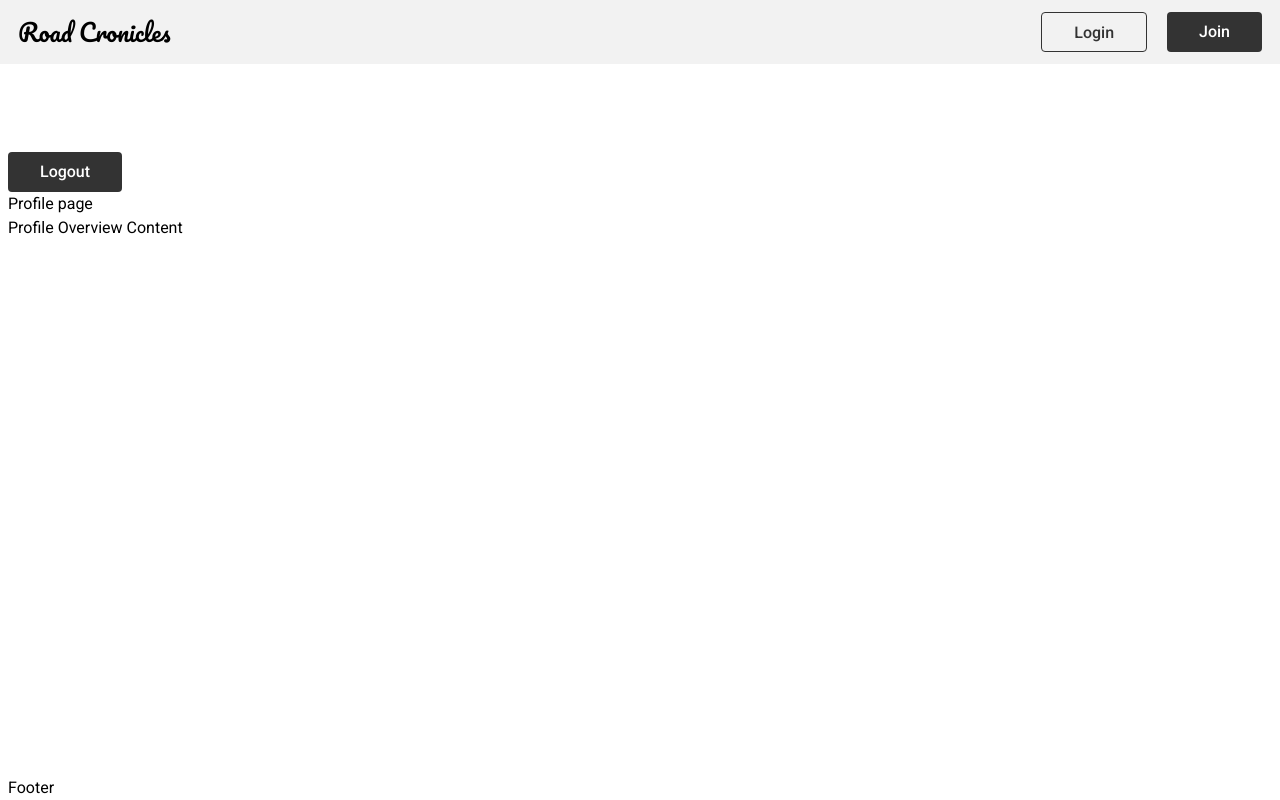
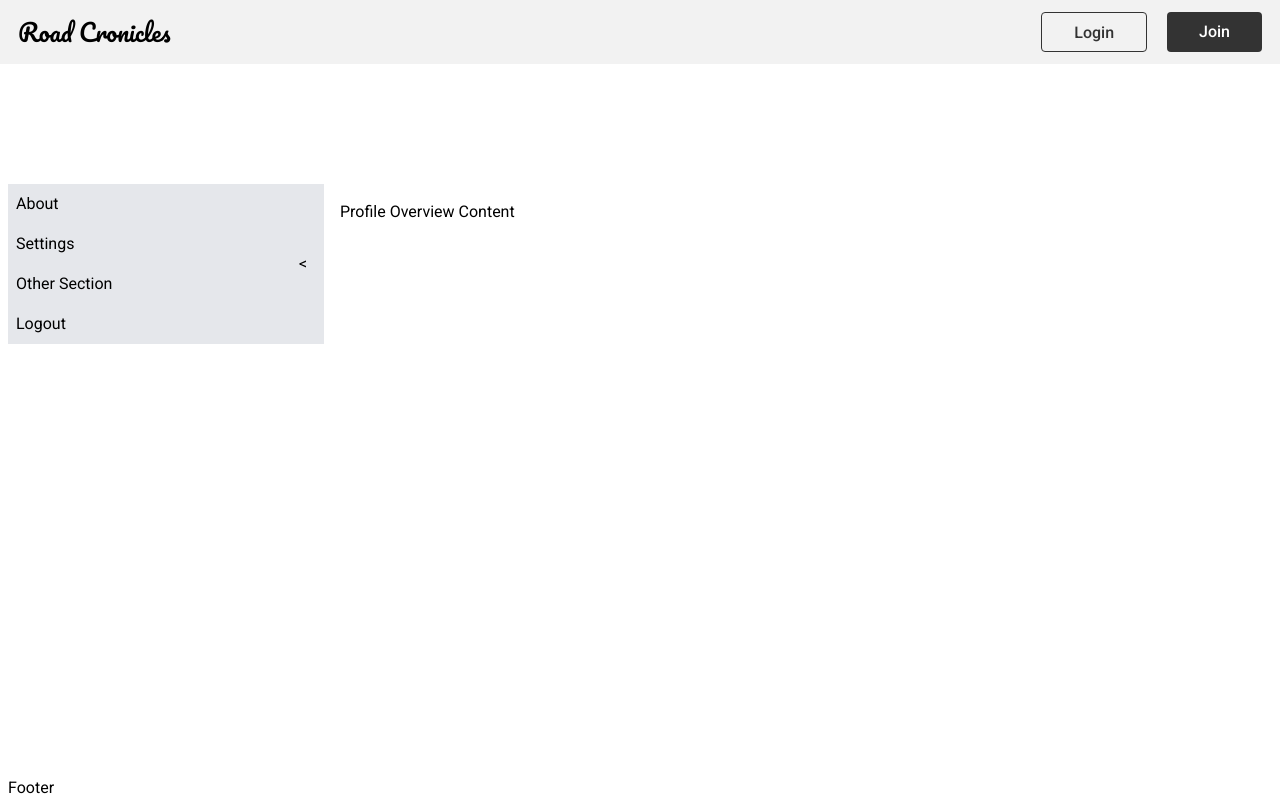
Before and after one commit to Griunvald/travel_app_client, a React (Vite) app in the folder client/: page /profile in a window 1280 px wide. Built offline with nearby package versions, Linux system fonts and the light colour scheme.

Commit message:
Wrap Outlet with Profile page, add sidebar to Profile page

```diff
--- a/client/src/App.jsx
+++ b/client/src/App.jsx
@@ -12,6 +12,7 @@ import CurrentTrip from './components/pages/CurrentTrip';
 import NotFound from './components/pages/NotFound';
 import FullTrip from './components/pages/FullTrip';
 import Profile from './components/pages/Profile';
+import Logout from './components/features/Logout';
 
 const NavbarWrapper = () => {
     return (
@@ -31,8 +32,9 @@ const NavbarWrapper = () => {
 const ProfileLayout = () => {
   return (
     <>
-      <Profile />
-      <Outlet />
+      <Profile>
+          <Outlet />
+      </Profile>
     </>
   );
 }
@@ -71,7 +73,7 @@ const router = createBrowserRouter([
                 children: [
                   { index: true, element: <div>Profile Overview Content</div> },
                   { path: 'manage-trip', element: <div>Manage Trip Content</div> },
-                  { path: 'logout', element: <div>Logout</div> },
+                  { path: 'logout', element: <Logout/> },
                 ]
           },
             {
--- a/client/src/components/pages/Profile.jsx
+++ b/client/src/components/pages/Profile.jsx
@@ -1,11 +1,34 @@
-import Logout from '../features/Logout';
-function Profile() {
-    return (
-       <div>
-        <Logout/>
-        Profile page
-        </div>
-    )
+import { useState } from 'react';
+import { Link } from 'react-router-dom';
+
+function Profile({ children }) {
+  const [sidebarOpen, setSidebarOpen] = useState(true);
+  const toggleSidebar = () => setSidebarOpen(!sidebarOpen);
+
+  return (
+    <div className="flex w-full mx-auto my-8 relative">
+      <div className={`flex transition-all duration-300 ease-in-out ${sidebarOpen ? 'w-1/4' : 'w-12'} overflow-hidden bg-gray-200`}>
+
+        <ul className={`w-full ${sidebarOpen ? 'block' : 'hidden'}`}>
+          <li className="p-2 hover:bg-gray-300"><Link to="/profile/about">About</Link></li>
+          <li className="p-2 hover:bg-gray-300"><Link to="/profile/settings">Settings</Link></li>
+          <li className="p-2 hover:bg-gray-300"><Link to="/profile/other">Other Section</Link></li>
+          <li className="p-2 hover:bg-gray-300"><Link to="/profile/logout">Logout</Link></li>
+        </ul>
+
+        <button
+          className="w-12 flex items-center justify-center"
+          onClick={toggleSidebar}
+        >
+          {sidebarOpen ? '<' : '>'}
+        </button>
+      </div>
+
+      <div className="flex-grow bg-white p-4">
+        {children}
+      </div>
+    </div>
+  );
 }
 
 export default Profile;
```
